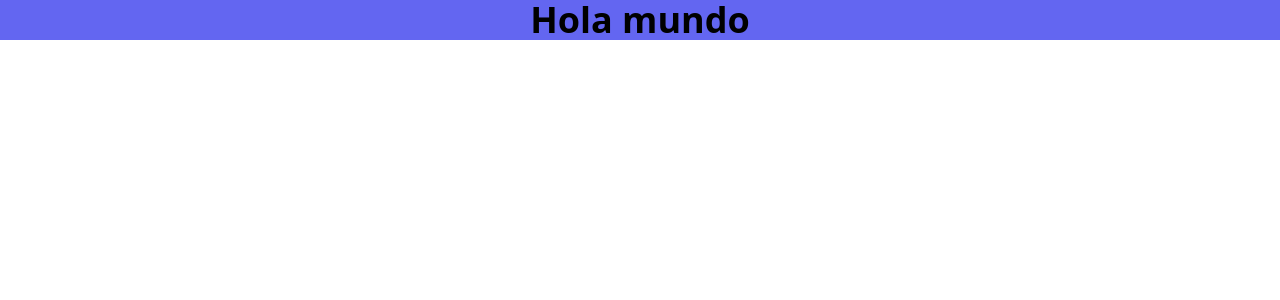
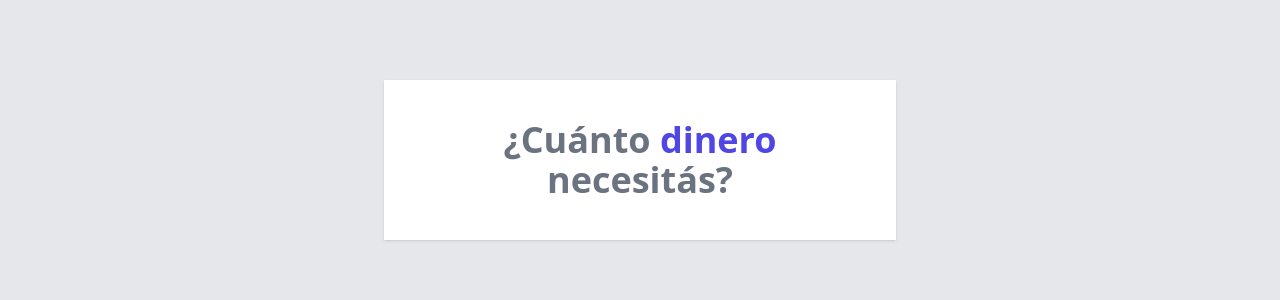
Before and after one commit to Nahuel-DevOne/cotizador-prestamos-vue, a Vue app: page / in a window 1280 px wide. Shown: the top 300 px of the page. Built offline with nearby package versions, Linux system fonts and the light colour scheme.

Commit message:
Creando el componente Header

```diff
--- a/index.html
+++ b/index.html
@@ -6,7 +6,7 @@
     <meta name="viewport" content="width=device-width, initial-scale=1.0" />
     <title>Cotizador de préstamos Vue</title>
   </head>
-  <body>
+  <body class="bg-gray-200">
     <div id="app"></div>
     <script type="module" src="/src/main.js"></script>
   </body>
--- a/src/App.vue
+++ b/src/App.vue
@@ -1,7 +1,9 @@
 <script setup>
-
+  import Header from './components/Header.vue'
 </script>
 
 <template>
-  <h1 class="text-4xl font-black bg-indigo-500 text-center">Hola mundo</h1>
+  <div class="my-20 max-w-lg mx-auto bg-white shadow p-10">
+    <Header />
+  </div>
 </template>
--- /dev/null
+++ b/src/components/Header.vue
@@ -0,0 +1,5 @@
+<template>
+    <h1 class="text-4xl font-extrabold text-gray-500 text-center">
+      ¿Cuánto <span class="text-indigo-600">dinero </span> necesitás?
+    </h1>
+</template>
```
